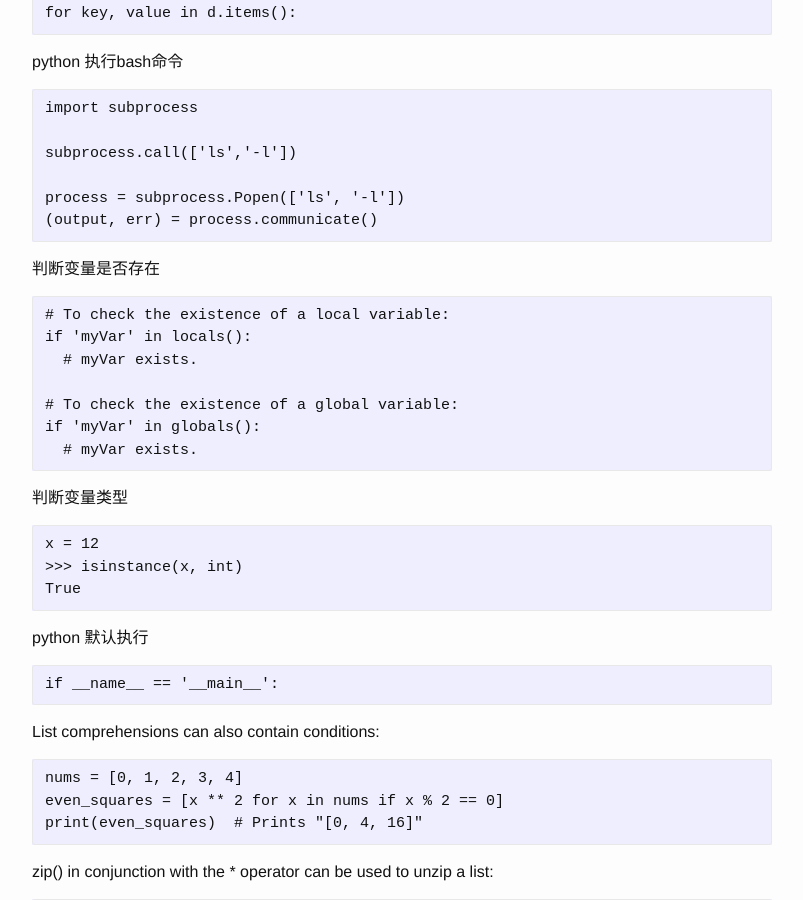
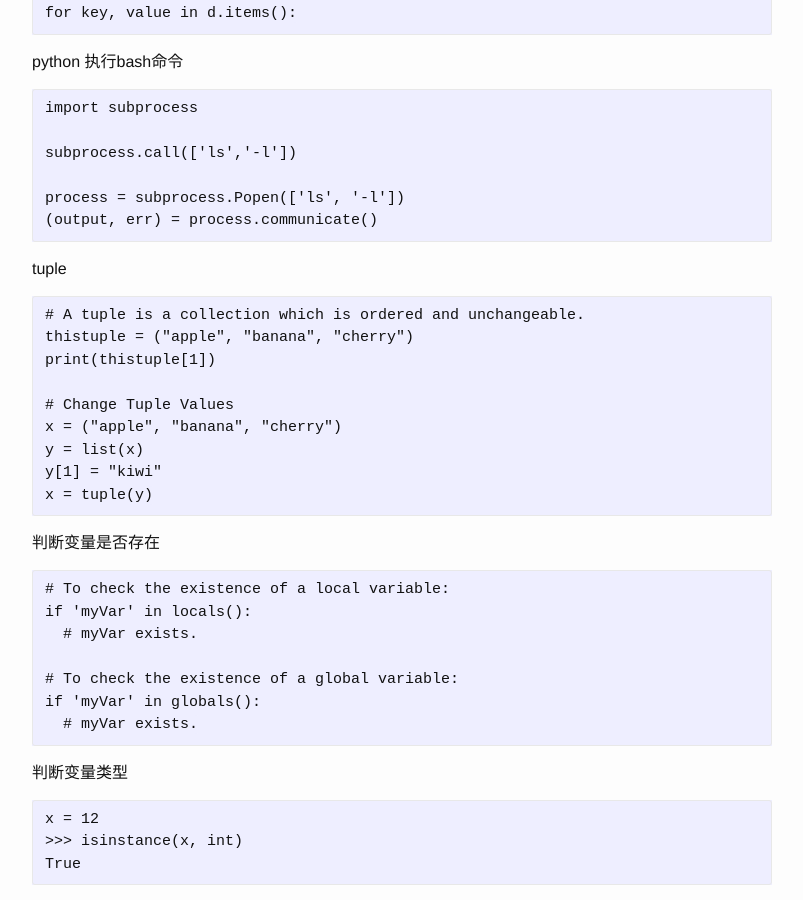
Before and after one commit to josephstalin117/josephstalin117.github.io, a Jekyll site: the page built from _posts/2017-08-10-python.markdown, in a window 1280 px wide and 900 px high, scrolled down 5033 px. Shown: the whole window, without its empty margins (238-1041 px from the left). Built offline with Jekyll 4.4.1, drawn with Linux system fonts in a browser that asks for light colours.

Commit message:
add tuple

````diff
--- a/_posts/2017-08-10-python.markdown
+++ b/_posts/2017-08-10-python.markdown
@@ -245,6 +245,19 @@ subprocess.call(['ls','-l'])
 
 process = subprocess.Popen(['ls', '-l'])
 (output, err) = process.communicate()
+```
+
+tuple
+```
+# A tuple is a collection which is ordered and unchangeable.
+thistuple = ("apple", "banana", "cherry")
+print(thistuple[1])
+
+# Change Tuple Values
+x = ("apple", "banana", "cherry")
+y = list(x)
+y[1] = "kiwi"
+x = tuple(y)
 ```
 
 判断变量是否存在
````
